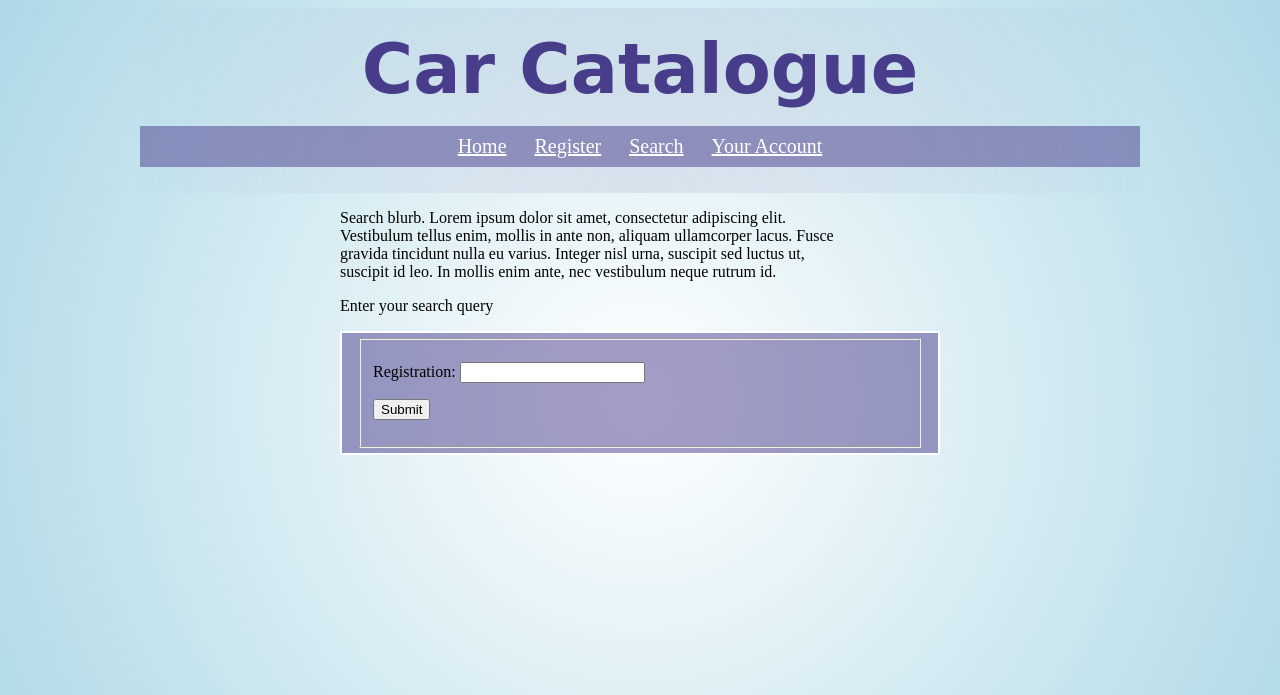
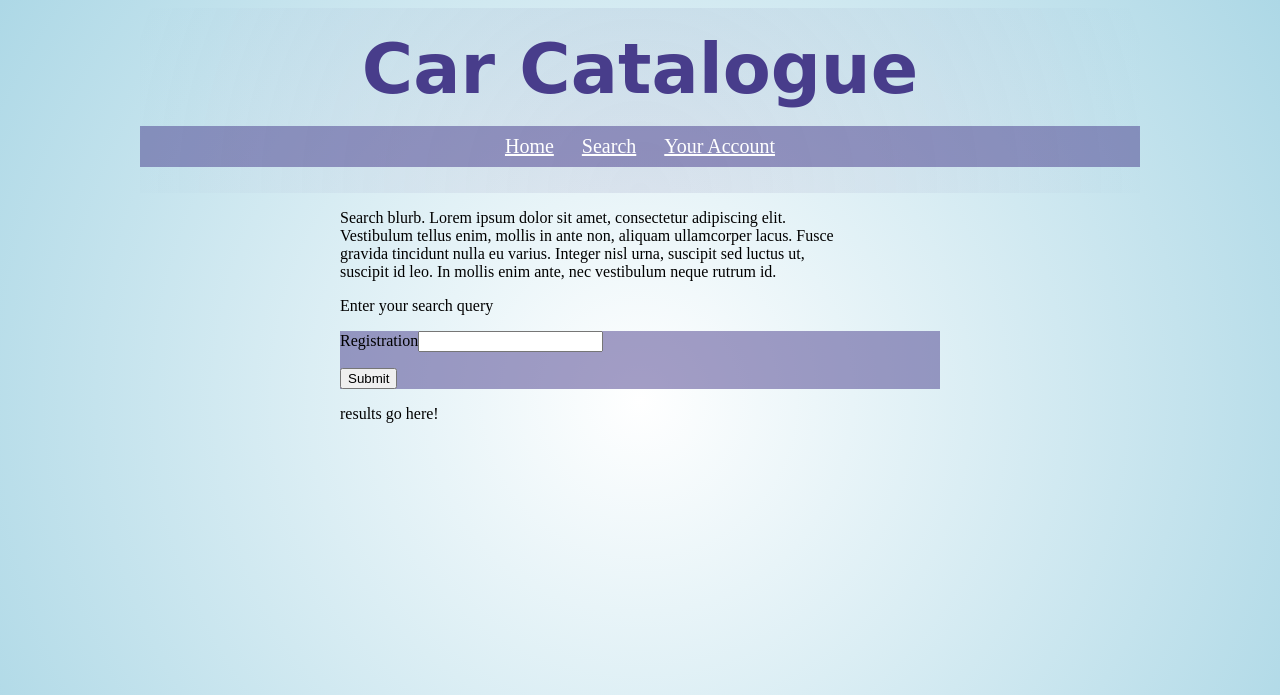
Before and after one commit to nyakeh/Web, a PHP site: page /search.html in a window 1280 px wide. Shown: the top 695 px of the page. Run offline with PHP 8.4, Linux system fonts and the light colour scheme.

Commit message:
Placing content on correct pages. Improving site flow.

```diff
--- a/Assignment/Assignment/Home.html
+++ b/Assignment/Assignment/Home.html
@@ -15,9 +15,6 @@
     <nav>
         <ul>
             <a href="home.html"><li>Home</li></a>
-            <a href="register/"><li>Register</li></a>
-            <a href="search.html"><li>Search</li></a>
-            <a href="account/"><li>Your Account</li></a>
         </ul>
     </nav>
 </header>
--- a/Assignment/Assignment/Search.html
+++ b/Assignment/Assignment/Search.html
@@ -11,7 +11,6 @@
     <nav>
         <ul>
             <li><a href="home.html">Home</a></li>
-            <li><a href="register/">Register</a></li>
             <li><a href="search.html">Search</a></li>
             <li><a href="account/">Your Account</a></li>
         </ul>
@@ -23,13 +22,12 @@
         aliquam ullamcorper lacus. Fusce gravida tincidunt nulla eu varius. Integer nisl urna, suscipit sed luctus ut,
         suscipit id leo. In mollis enim ante, nec vestibulum neque rutrum id.</p>
     <p>Enter your search query</p>
-    <form id="login" method="post" action="login">
 
-        <fieldset id="search">
-            <p><label>Registration: <input type="text" name="registration"></label></p>
-            <p><input type="submit"></p>
-        </fieldset>
+    <form id="search" method="post" action="search.php">
+        <p><label>Registration<input type="text" name="searchText" id="searchText"/></label></p>
+        <p><input type="submit"></p>
     </form>
+    <p>results go here!</p>
 </section>
 </body>
 </html>
--- a/Assignment/Assignment/Styles.css
+++ b/Assignment/Assignment/Styles.css
@@ -62,7 +62,6 @@ section {
     width: 600px;
     margin: 0 auto;
 }
-
 footer {
     width: 50%;
     background: rgba(72,61,139, 0.5);
--- a/Assignment/Assignment/login.php
+++ b/Assignment/Assignment/login.php
@@ -19,10 +19,9 @@ $output = "<p>Welcome $username.</p>";
         <h1>Car Catalogue</h1>
     <nav>
             <ul>
-                <a href="home.html"><li>Home</li></a>
-                <a href="register/"><li>Register</li></a>
+                <a href="#"><li>Home</li></a>
                 <a href="search.html"><li>Search</li></a>
-                <a href="account/"><li>Your Account</li></a>
+                <a href="account.html"><li>Your Account</li></a>
             </ul>
             <p><?php echo $output; ?> <button id="logout" name="logout" onclick="logout();">logout</button></p>
         </nav>
```
